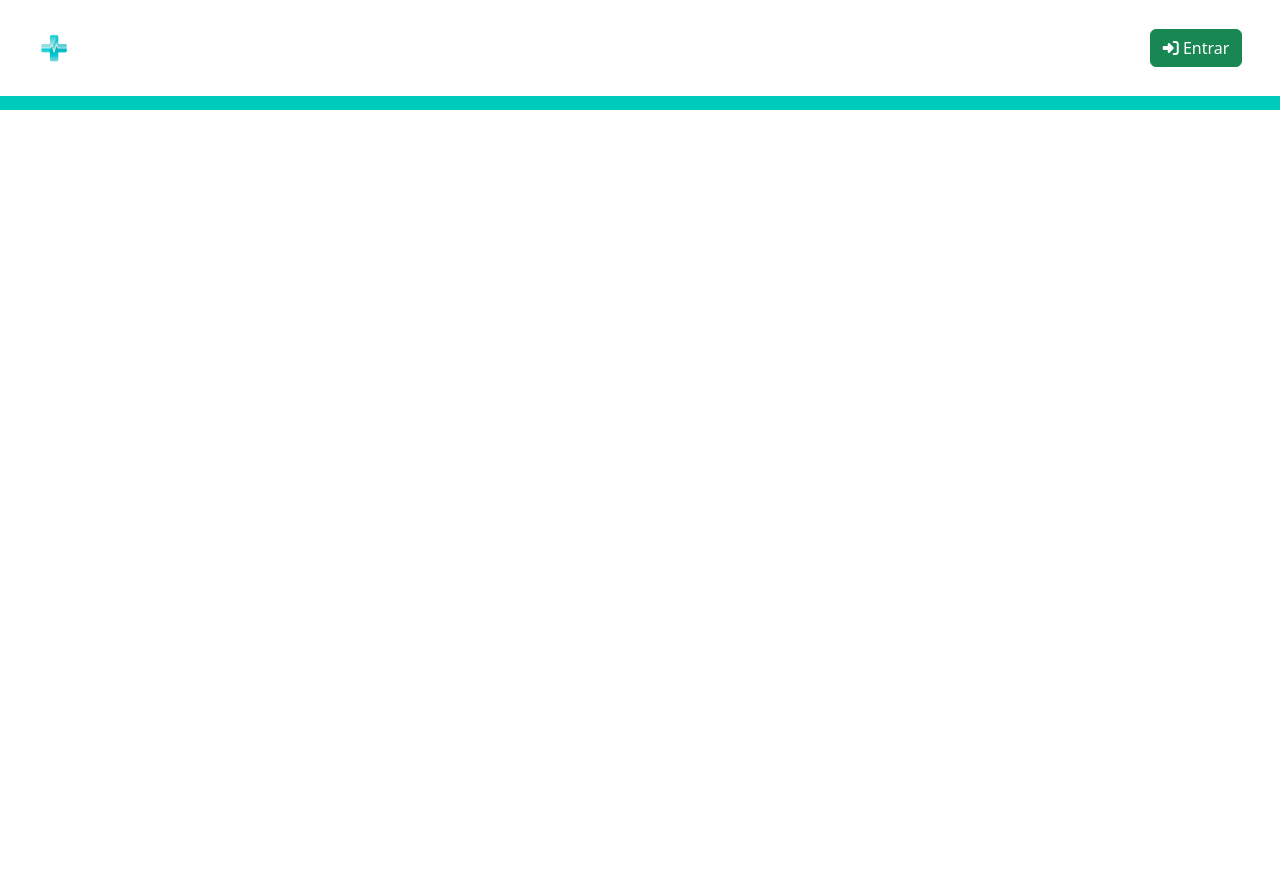
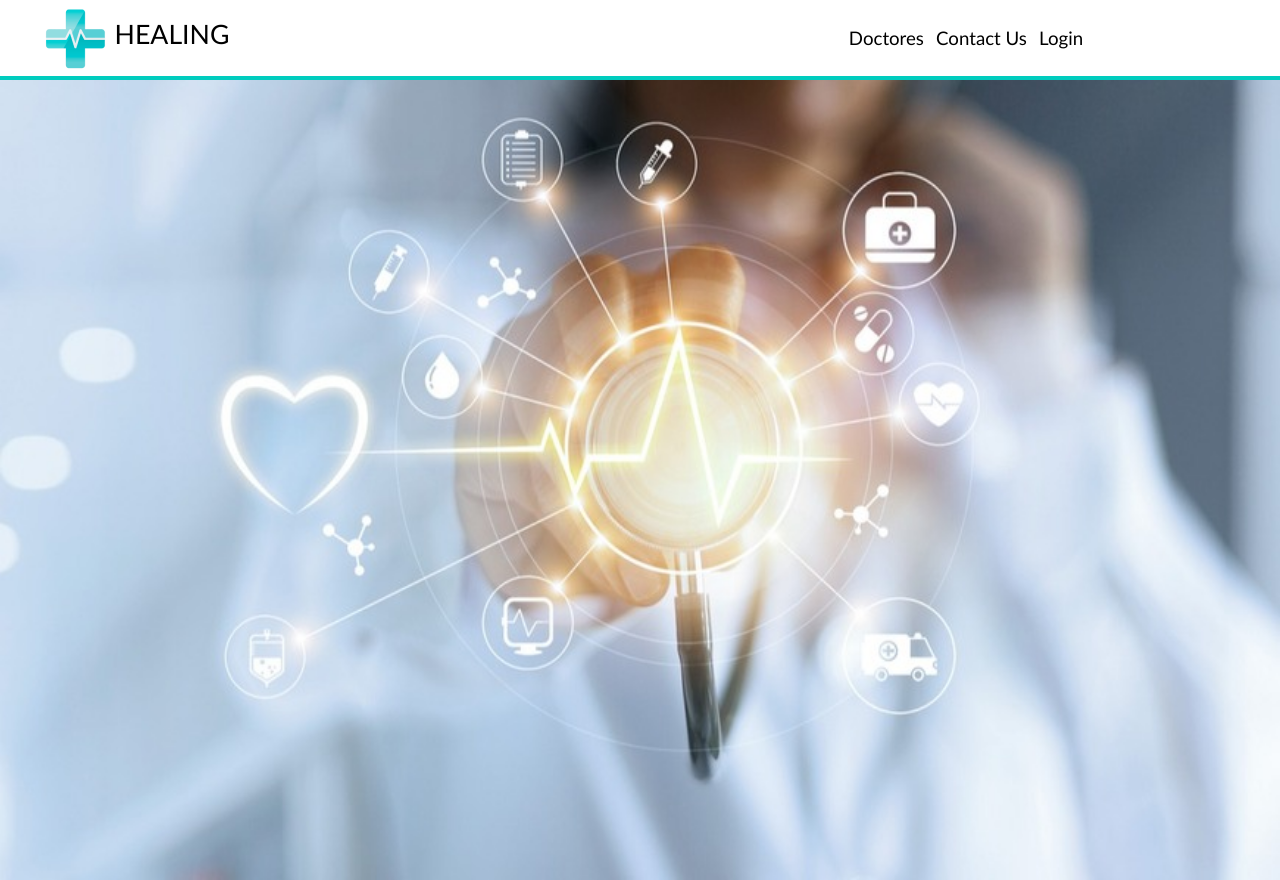
Before and after one commit to lucasSantiagoCody/Healing, a Django app: page / in a window 1280 px wide. Before the commit the page ends 110 px from the top, so only its background shows below. Run offline with Django 5.2, Linux system fonts and the light colour scheme; parts of the project's set-up code (start-up, migrations or seed data) failed here and were passed over; some libraries are stand-ins or nearby versions.

Commit message:
some changes in css from home template and added another font-family in file base.css

```diff
--- a/patient/templates/home.html
+++ b/patient/templates/home.html
@@ -2,23 +2,64 @@
 {% load static %}
 {% block 'title' %}Home{% endblock 'title' %}
 {% block 'head' %}
-    <!-- <link rel="stylesheet" href="{% static 'account/css/account.css' %}"> -->
-    <!-- <link rel="stylesheet" href="{% static 'doctor/css/register_doctor.css' %}"> -->
     <link rel="stylesheet" href="{% static 'patient/css/home.css' %}">
     <link rel="stylesheet" href="https://cdn.jsdelivr.net/npm/bootstrap-icons@1.11.3/font/bootstrap-icons.min.css">
 {% endblock 'head' %}
+{% block 'content' %}
+
+<nav class="navbar navbar-expand-lg">
+    <div class="container-fluid">
+        <a class="navbar-brand" href="{% url 'home-view' %}">
+            <img src="{% static 'general/img/logo.png' %}"  alt=""><span>HEALING</span>
+        </a>
+
+        <div class="col-md-4 navbar-items">
+            <a href="{% url 'doctors-view' %}">Doctores</a>
+            <a href="">Contact Us</a>
+            <a href="{% url 'login-view' %}">Login</a>
+        </div>
+    </div>
+</nav>
 
 
-{% block 'content' %}
-{% include "partials/navbar.html" %}
+<div id="slideshow" data-component="slideshow">
+    <div role="list">
+        <div class="slide active">
+            <img src="{% static 'patient/img/slide1.jpeg' %}" id="slide-1" alt="">
+        </div>
+        <div class="slide">
+            <img src="{% static 'patient/img/slide2.jpg' %}" id="slide-2" alt="">
+        </div>
+
+    </div>
+</div>
+{% endblock 'content' %}
+{% block 'jsBlock' %}
+
+    <script type="text/javascript">
+
+        var slideshow = document.querySelectorAll('#slideshow')
+
+        slideshow.forEach(initSlideShow)
+
+        function initSlideShow()
+        {
+            slides = document.querySelectorAll(".slide")
+            var index = 0, timeLeft = 10000
+            $(slides[index]).fadeIn(2000)
+
+            setInterval(()=>{
+                $(slides[index]).fadeOut()
+                index++
+                if (index === slides.length){
+                    index = 0
+                }
+                $(slides[index]).fadeIn(3000)
+
+            }, timeLeft)
+
+        }
+
+    </script>
+{% endblock 'jsBlock' %}
 <br><br>
-<div class="container mb-5">
-    {% if messages %}
-        {% for message in messages %}
-            <div class="alert {{message.tags}} text-center">{{message}}</div>
-        {% endfor %}
-    {% endif %}
-
-</div>
-
-{% endblock 'content' %}
--- a/templates/static/general/css/base.css
+++ b/templates/static/general/css/base.css
@@ -5,7 +5,10 @@
     --contrast-color: #FFD686;
 
 }
+*{
+    font-family: 'Gill Sans', 'Gill Sans MT', Calibri, 'Trebuchet MS', sans-serif!important;
 
+}
 .bg-color-dark{
 
     background-color: var(--main-color);
--- a/templates/static/patient/css/home.css
+++ b/templates/static/patient/css/home.css
@@ -1,7 +1,6 @@
 .navbar{
-    height: 110px;
-    border-bottom: 14px solid var(--main-color);
-    background-color: white!important;
+    height: 10vh;
+    border-bottom: 4px solid var(--main-color);
     color: #000!important;
     padding: 2%;
 }
@@ -10,16 +9,15 @@
     font-size: 20pt;
 }
 
-.navbar .navbar-items span{
-    border-bottom: 4px solid var(--dark-color);
-}
+
 .navbar .navbar-items a{
     color: #000;
+    font-size: 14pt;
     margin-left: 2%;
     transition: 0s all;
 }
 .navbar .navbar-items a:hover{
-    border-bottom: 4px solid var(--dark-color);
+    color: var(--main-color);
     transition: ease-out all .1s;
     -moz-transition: ease-in-out all .4s;
     -webkit-transition: ease-in-out all .4s;
```
